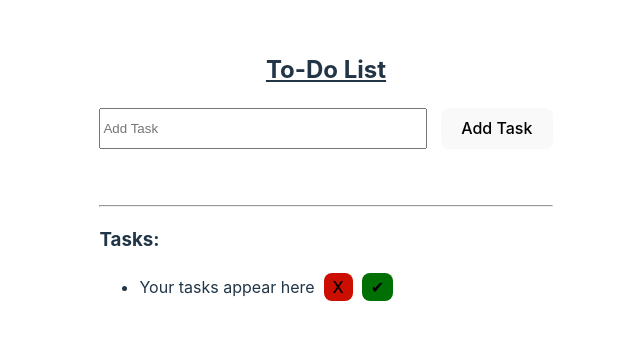
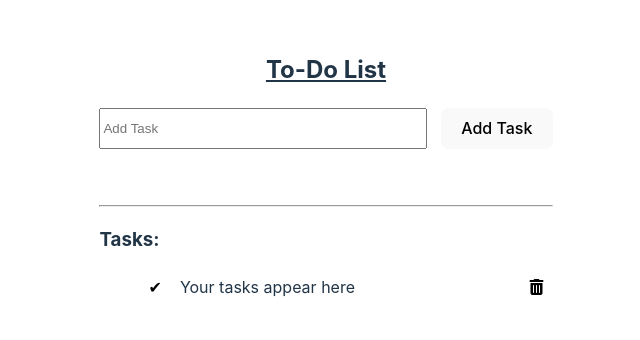
Before and after one commit to Harshit-Mourya/to-do-app, a React (Vite) app: page / in a window 1280 px wide. Shown: the top 340 px of the page, without its empty margins (314-954 px from the left). Built offline with nearby package versions, Linux system fonts and the light colour scheme.

Commit message:
now uses browser's local storage to save data

```diff
--- a/index.html
+++ b/index.html
@@ -4,6 +4,13 @@
     <meta charset="UTF-8" />
     <link rel="icon" type="image/x-icon" href="./to-do-icon.jpg" />
     <meta name="viewport" content="width=device-width, initial-scale=1.0" />
+    <link
+      rel="stylesheet"
+      href="https://cdnjs.cloudflare.com/ajax/libs/font-awesome/6.5.2/css/all.min.css"
+      integrity="sha512-SnH5WK+bZxgPHs44uWIX+LLJAJ9/2PkPKZ5QiAj6Ta86w+fsb2TkcmfRyVX3pBnMFcV7oQPJkl9QevSCWr3W6A=="
+      crossorigin="anonymous"
+      referrerpolicy="no-referrer"
+    />
     <title>To-Do</title>
   </head>
   <body>
--- a/src/ToDoList.jsx
+++ b/src/ToDoList.jsx
@@ -1,10 +1,12 @@
-import { useState } from "react";
+import { useEffect, useState } from "react";
 import { v4 as uuidv4 } from "uuid";
 
 export default function ToDoList() {
-  let [todos, setTodos] = useState([
-    { task: "Your tasks appear here", id: uuidv4(), isDone: false },
-  ]);
+  let [todos, setTodos] = useState(
+    localStorage.getItem("todos")
+      ? JSON.parse(localStorage.getItem("todos"))
+      : [{ task: "Your tasks appear here", id: uuidv4(), isDone: false }]
+  );
 
   let [newTodo, setNewTodo] = useState("");
 
@@ -31,7 +33,7 @@ export default function ToDoList() {
         if (todo.id == id) {
           return {
             ...todo,
-            isDone: true,
+            isDone: !todo.isDone,
           };
         } else {
           return todo;
@@ -39,6 +41,10 @@ export default function ToDoList() {
       });
     });
   };
+
+  useEffect(() => {
+    localStorage.setItem("todos", JSON.stringify(todos));
+  }, [todos]);
 
   return (
     <div className="container">
@@ -60,6 +66,19 @@ export default function ToDoList() {
       <ul>
         {todos.map((todo) => (
           <li key={todo.id} className="liItem">
+            <div>
+              <button
+                onClick={() => markAsDone(todo.id)}
+                className="doneBtn"
+                style={
+                  todo.isDone
+                    ? { color: "#00bf06", border: "1px solid #00bf06" }
+                    : {}
+                }
+              >
+                &#10004;
+              </button>
+              &nbsp;&nbsp;
               <span
                 style={
                   todo.isDone
@@ -69,18 +88,12 @@ export default function ToDoList() {
               >
                 {todo.task}
               </span>
-            &nbsp;&nbsp;
+            </div>
+            <div>
               <button onClick={() => deleteTodo(todo.id)} className="delBtn">
-              X
+                <i className="fa-solid fa-trash-can"></i>
               </button>
-            &nbsp;&nbsp;
-            <button
-              onClick={() => markAsDone(todo.id)}
-              className="doneBtn"
-              style={todo.isDone ? { display: "none" } : {}}
-            >
-              &#10004;
-            </button>
+            </div>
           </li>
         ))}
       </ul>
--- a/src/index.css
+++ b/src/index.css
@@ -57,13 +57,13 @@ button:focus-visible {
 
 .delBtn {
   /* color: black; */
-  background-color: #cb0e00;
+  background-color: transparent;
   padding: 0.2rem 0.5rem;
 }
 
 .doneBtn {
   padding: 0.2rem 0.5rem;
-  background-color: #006f04;
+  background-color: transparent;
 }
 
 @media (prefers-color-scheme: light) {
@@ -85,7 +85,10 @@ button:focus-visible {
 }
 
 .liItem {
+  display: flex;
+  justify-content: space-between;
   margin: 0.5rem 0;
+  list-style-type: none;
 }
 
 @media (width > 420px) {
```
Lines whose indentation alone changed are shown as unchanged.
